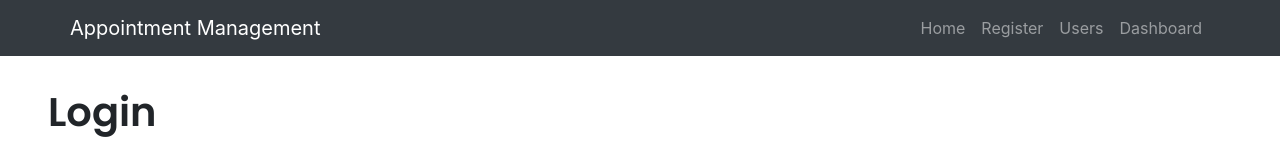
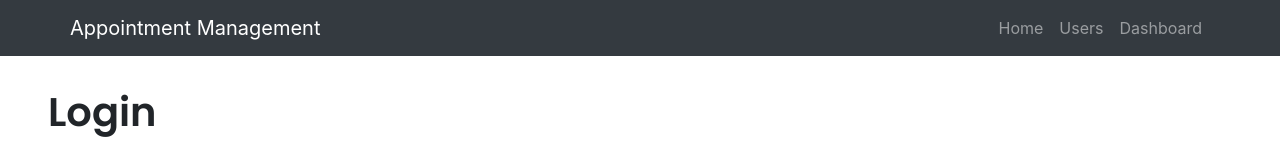
Before and after one commit to naithani-prasoon/appointment-management, a React (Create React App) app in the folder client/: page /login in a window 1280 px wide. Shown: the top 160 px of the page. Built offline with nearby package versions, Linux system fonts and the light colour scheme.

Commit message:
removed register page

```diff
--- a/client/src/components/Navigation.js
+++ b/client/src/components/Navigation.js
@@ -13,12 +13,6 @@ export default function Navigation() {
               <li className="nav-item">
                 <NavLink className="nav-link" to="/">
                   Home
-                  <span className="sr-only">(current)</span>
-                </NavLink>
-              </li>
-              <li className="nav-item">
-                <NavLink className="nav-link" to="/register">
-                  Register
                   <span className="sr-only">(current)</span>
                 </NavLink>
               </li>
```
